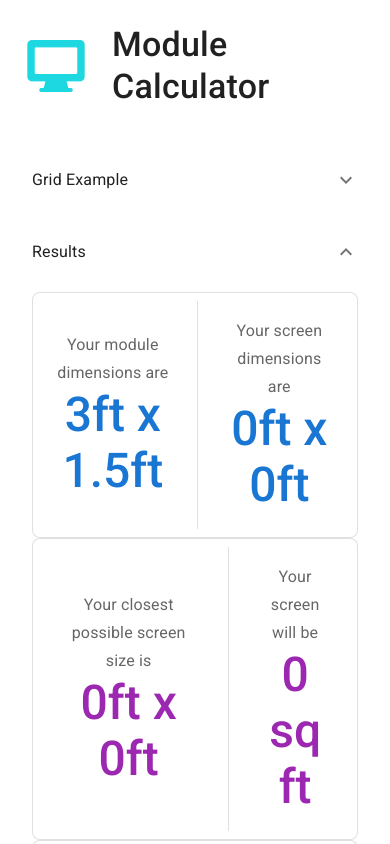
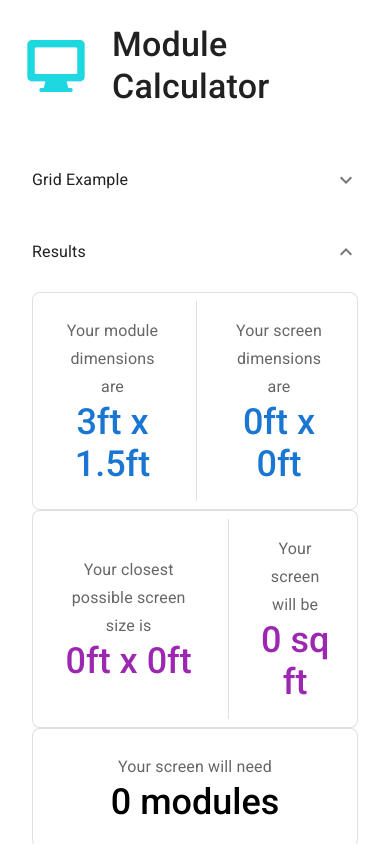
Before and after one commit to vvelc/module-calculator, a React (Vite) app: page / in a window 390 px wide. Shown: the top 844 px of the page. Built offline with nearby package versions, Linux system fonts and the light colour scheme; a web font is replaced by a local one.

Commit message:
Add Responsive font size

```diff
--- a/src/components/module-result-panels/ModuleResultPanels.tsx
+++ b/src/components/module-result-panels/ModuleResultPanels.tsx
@@ -64,6 +64,12 @@ export default function ModuleResultPanels({
                     </Typography>
                     <Typography
                         variant="h3"
+                        sx={{
+                            fontSize: {
+                                xs: 36,
+                                md: 48
+                            }
+                        }}
                         fontWeight="medium"
                         color="primary"
                     >
@@ -85,6 +91,12 @@ export default function ModuleResultPanels({
                     </Typography>
                     <Typography
                         variant="h3"
+                        sx={{
+                            fontSize: {
+                                xs: 36,
+                                md: 48
+                            }
+                        }}
                         fontWeight="medium"
                         color="primary"
                     >
@@ -125,6 +137,12 @@ export default function ModuleResultPanels({
                     </Typography>
                     <Typography
                         variant="h3"
+                        sx={{
+                            fontSize: {
+                                xs: 36,
+                                md: 48
+                            }
+                        }}
                         fontWeight="medium"
                         color="secondary"
                     >
@@ -147,6 +165,12 @@ export default function ModuleResultPanels({
                     </Typography>
                     <Typography
                         variant="h3"
+                        sx={{
+                            fontSize: {
+                                xs: 36,
+                                md: 48
+                            }
+                        }}
                         fontWeight="medium"
                         color="secondary"
                     >
@@ -186,6 +210,12 @@ export default function ModuleResultPanels({
                     <Typography variant="subtitle1">Your {moduleSize[1].type} will need</Typography>
                     <Typography
                         variant="h3"
+                        sx={{
+                            fontSize: {
+                                xs: 36,
+                                md: 48
+                            }
+                        }}
                         fontWeight="medium"
                         color="initial"
                     >
```
